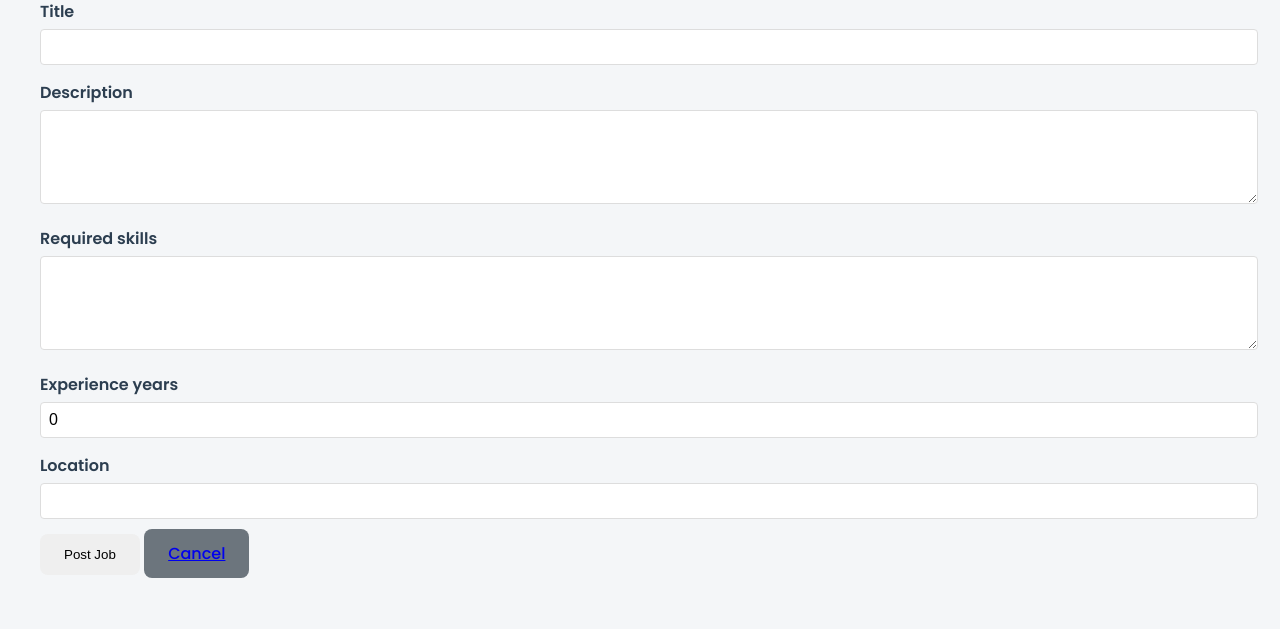
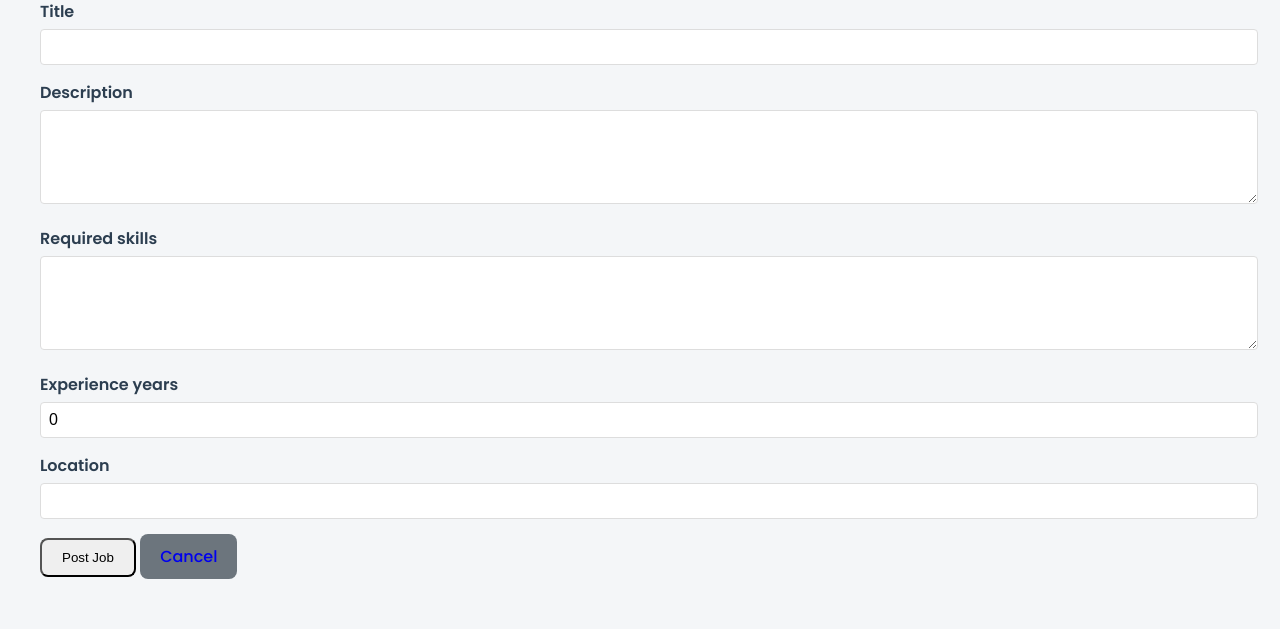
Before and after one commit to AzizullahDarmani/AI_Powered_Resume_Analyzer, a Django app: page /accounts/jobs/add/ in a window 1280 px wide. Shown: the part 155-784 px from the top of the page. Run offline with Django 5.2, Linux system fonts and the light colour scheme; the visitor is signed in with stand-in values (Sample User, id 1); some libraries are stand-ins or nearby versions.

Commit message:
Assistant checkpoint: Remove button text underline
Assistant generated file changes:
- accounts/templates/accounts/base.html: Remove button text underline

---

User prompt:

/accounts/jobs/
remove the underline from the the button's text in the following page

Replit-Commit-Author: Assistant
Replit-Commit-Session-Id: 0411cb77-4424-4415-a595-fc67fea6358b

```diff
--- a/accounts/templates/accounts/base.html
+++ b/accounts/templates/accounts/base.html
@@ -85,8 +85,9 @@
         }
 
         .btn {
-            padding: 0.8rem 1.5rem;
-            border: none;
+            text-decoration: none !important;
+            display: inline-block;
+            padding: 10px 20px;
             border-radius: 8px;
             cursor: pointer;
             font-weight: 500;
```
